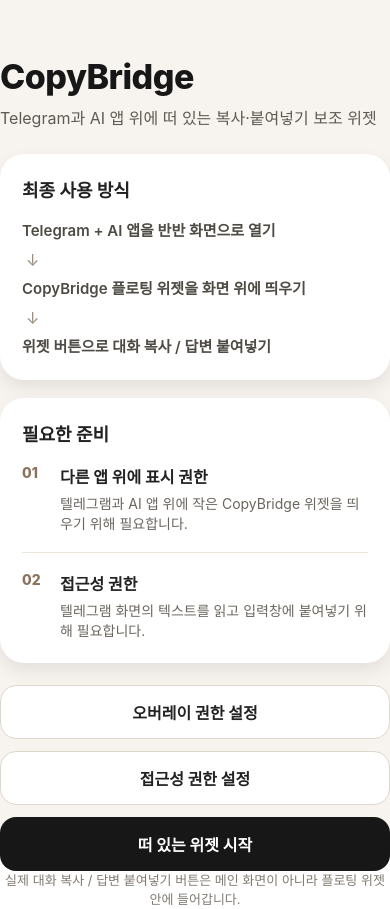
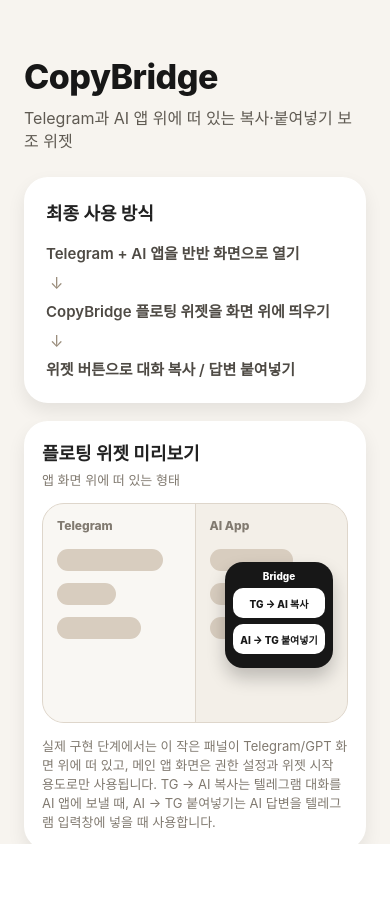
Before and after one commit to Hwi241/CopyBridge, a React Native app: screen / in a window 390 px wide. After the commit the page ends 844 px from the top, so only its background shows below. Built offline with nearby package versions, Linux system fonts and the light colour scheme.

Commit message:
Add floating widget preview

```diff
--- a/App.js
+++ b/App.js
@@ -2,6 +2,7 @@
 import {
   Alert,
   SafeAreaView,
+  ScrollView,
   StyleSheet,
   Text,
   TouchableOpacity,
@@ -17,9 +18,14 @@
   };
 
   return (
-    <SafeAreaView style={styles.container}>
+    <SafeAreaView style={styles.safeArea}>
       <StatusBar style="dark" />
 
+      <ScrollView
+        style={styles.scroll}
+        contentContainerStyle={styles.container}
+        showsVerticalScrollIndicator={false}
+      >
         <View style={styles.header}>
           <Text style={styles.appName}>CopyBridge</Text>
           <Text style={styles.subtitle}>
@@ -39,9 +45,59 @@
           </View>
         </View>
 
+        <View style={styles.previewCard}>
+          <View style={styles.previewHeader}>
+            <Text style={styles.sectionTitle}>플로팅 위젯 미리보기</Text>
+            <Text style={styles.previewCaption}>앱 화면 위에 떠 있는 형태</Text>
+          </View>
+
+          <View style={styles.mockScreen}>
+            <View style={styles.mockAppLeft}>
+              <Text style={styles.mockAppLabel}>Telegram</Text>
+              <View style={styles.mockBubbleWide} />
+              <View style={styles.mockBubbleShort} />
+              <View style={styles.mockBubbleMedium} />
+            </View>
+
+            <View style={styles.mockDivider} />
+
+            <View style={styles.mockAppRight}>
+              <Text style={styles.mockAppLabel}>AI App</Text>
+              <View style={styles.mockBubbleMedium} />
+              <View style={styles.mockBubbleWide} />
+              <View style={styles.mockBubbleShort} />
+            </View>
+
+            <View style={styles.floatingWidget}>
+              <Text style={styles.widgetTitle}>Bridge</Text>
+
+              <TouchableOpacity
+                style={styles.widgetButton}
+                activeOpacity={0.85}
+                onPress={() => showNextStepAlert('TG → AI 복사')}
+              >
+                <Text style={styles.widgetButtonText}>TG → AI 복사</Text>
+              </TouchableOpacity>
+
+              <TouchableOpacity
+                style={styles.widgetButton}
+                activeOpacity={0.85}
+                onPress={() => showNextStepAlert('AI → TG 붙여넣기')}
+              >
+                <Text style={styles.widgetButtonText}>AI → TG 붙여넣기</Text>
+              </TouchableOpacity>
+            </View>
+          </View>
+
+          <Text style={styles.previewNotice}>
+            실제 구현 단계에서는 이 작은 패널이 Telegram/GPT 화면 위에 떠 있고,
+            메인 앱 화면은 권한 설정과 위젯 시작 용도로만 사용됩니다.
+            TG → AI 복사는 텔레그램 대화를 AI 앱에 보낼 때, AI → TG 붙여넣기는 AI 답변을 텔레그램 입력창에 넣을 때 사용합니다.
+          </Text>
+        </View>
+
         <View style={styles.card}>
           <Text style={styles.sectionTitle}>필요한 준비</Text>
-
           <View style={styles.permissionItem}>
             <Text style={styles.permissionNumber}>01</Text>
             <View style={styles.permissionTextWrap}>
@@ -94,14 +150,20 @@
         <Text style={styles.notice}>
           실제 대화 복사 / 답변 붙여넣기 버튼은 메인 화면이 아니라 플로팅 위젯 안에 들어갑니다.
         </Text>
+      </ScrollView>
     </SafeAreaView>
   );
 }
 
 const styles = StyleSheet.create({
-  container: {
+  safeArea: {
     flex: 1,
     backgroundColor: '#F7F4EF',
+  },
+  scroll: {
+    flex: 1,
+  },
+  container: {
     paddingHorizontal: 24,
     paddingTop: 56,
     paddingBottom: 28,
@@ -132,11 +194,31 @@
     shadowOffset: { width: 0, height: 8 },
     elevation: 3,
   },
+  previewCard: {
+    backgroundColor: '#FFFFFF',
+    borderRadius: 24,
+    padding: 18,
+    marginBottom: 18,
+    shadowColor: '#000000',
+    shadowOpacity: 0.08,
+    shadowRadius: 18,
+    shadowOffset: { width: 0, height: 8 },
+    elevation: 3,
+  },
+  previewHeader: {
+    marginBottom: 14,
+  },
   sectionTitle: {
     fontSize: 18,
     fontWeight: '700',
     color: '#222222',
     marginBottom: 18,
+  },
+  previewCaption: {
+    marginTop: -12,
+    fontSize: 13,
+    lineHeight: 18,
+    color: '#817A70',
   },
   flowBox: {
     gap: 8,
@@ -151,6 +233,98 @@
     fontSize: 16,
     color: '#9A8D7C',
     marginLeft: 4,
+  },
+  mockScreen: {
+    height: 220,
+    borderRadius: 22,
+    backgroundColor: '#EEE7DC',
+    borderWidth: 1,
+    borderColor: '#DED6CB',
+    overflow: 'hidden',
+    flexDirection: 'row',
+    position: 'relative',
+  },
+  mockAppLeft: {
+    flex: 1,
+    backgroundColor: '#F9F7F3',
+    padding: 14,
+  },
+  mockAppRight: {
+    flex: 1,
+    backgroundColor: '#F3EFE8',
+    padding: 14,
+  },
+  mockDivider: {
+    width: 1,
+    backgroundColor: '#DED6CB',
+  },
+  mockAppLabel: {
+    fontSize: 12,
+    fontWeight: '800',
+    color: '#817A70',
+    marginBottom: 16,
+  },
+  mockBubbleWide: {
+    width: '86%',
+    height: 22,
+    borderRadius: 11,
+    backgroundColor: '#D8CDBF',
+    marginBottom: 12,
+  },
+  mockBubbleMedium: {
+    width: '68%',
+    height: 22,
+    borderRadius: 11,
+    backgroundColor: '#D8CDBF',
+    marginBottom: 12,
+  },
+  mockBubbleShort: {
+    width: '48%',
+    height: 22,
+    borderRadius: 11,
+    backgroundColor: '#D8CDBF',
+    marginBottom: 12,
+  },
+  floatingWidget: {
+    position: 'absolute',
+    right: 14,
+    top: 58,
+    width: 108,
+    borderRadius: 18,
+    backgroundColor: '#171717',
+    padding: 8,
+    shadowColor: '#000000',
+    shadowOpacity: 0.22,
+    shadowRadius: 18,
+    shadowOffset: { width: 0, height: 10 },
+    elevation: 8,
+  },
+  widgetTitle: {
+    fontSize: 10,
+    fontWeight: '800',
+    color: '#FFFFFF',
+    marginBottom: 6,
+    textAlign: 'center',
+  },
+  widgetButton: {
+    minHeight: 30,
+    borderRadius: 10,
+    backgroundColor: '#FFFFFF',
+    alignItems: 'center',
+    justifyContent: 'center',
+    paddingHorizontal: 6,
+    marginBottom: 6,
+  },
+  widgetButtonText: {
+    fontSize: 10,
+    fontWeight: '800',
+    color: '#171717',
+  },
+  previewNotice: {
+    marginTop: 14,
+    fontSize: 13,
+    lineHeight: 19,
+    color: '#817A70',
   },
   permissionItem: {
     flexDirection: 'row',
@@ -212,7 +386,7 @@
     fontWeight: '700',
   },
   notice: {
-    marginTop: 'auto',
+    marginTop: 18,
     fontSize: 13,
     lineHeight: 19,
     color: '#817A70',
```
Lines whose indentation alone changed are shown as unchanged.
